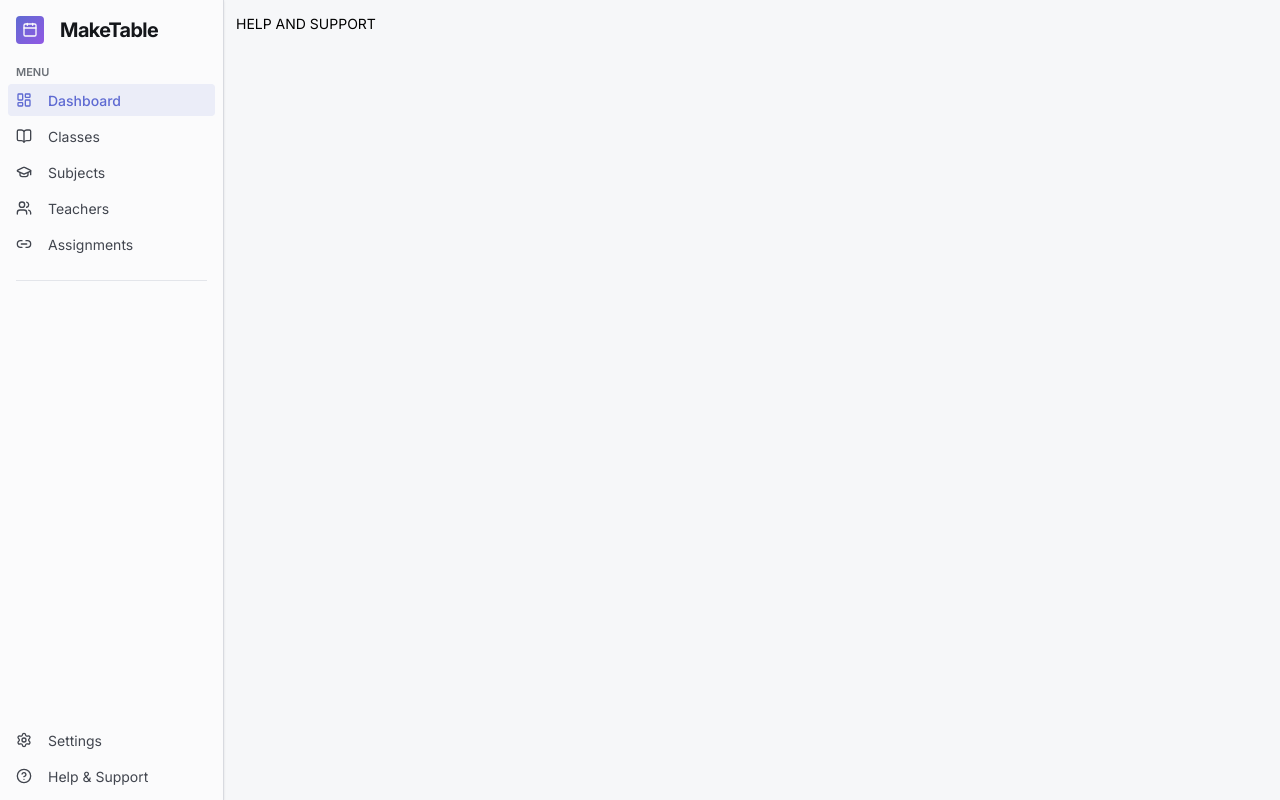
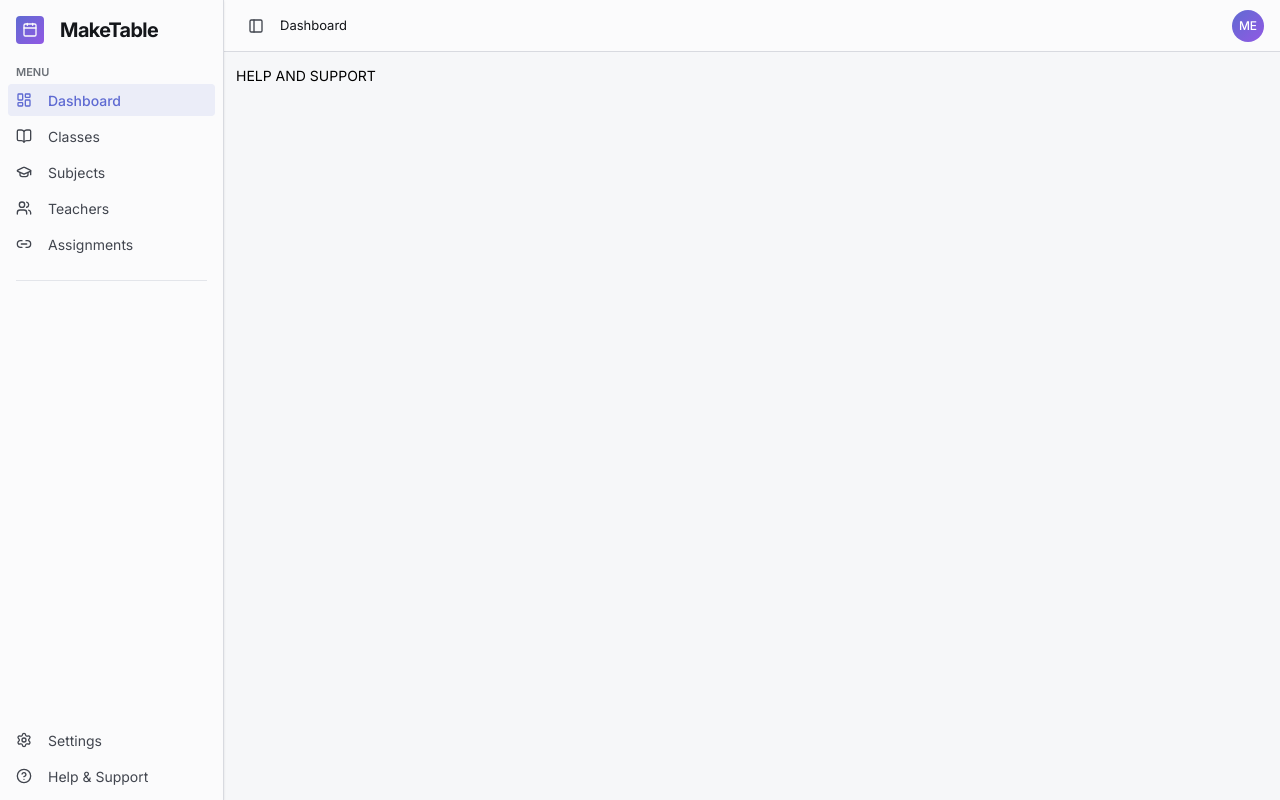
Before and after one commit to asifali411/Make-Table-App, a React (Vite) app: page /help in a window 1280 px wide. Built offline with nearby package versions, Linux system fonts and the light colour scheme.

Commit message:
feat: implement Topbar component and enhance Navbar with sidebar toggle functionality

```diff
--- a/src/shared/components/navbar/Navbar.tsx
+++ b/src/shared/components/navbar/Navbar.tsx
@@ -9,9 +9,10 @@ import {
   Calendar,
   type LucideProps,
 } from "lucide-react";
+import { useState } from "react";
 import { useNavigate, Outlet } from "react-router-dom";
+import Topbar from "../topbar/Topbar";
 import styles from "./styles/Navbar.module.css";
-import { useState } from "react";
 
 // --- Types ------------------------------------------------------------------------
 
@@ -47,6 +48,7 @@ const Navbar = () => {
 
   const navigate = useNavigate();
   const [acitveLink, setActiveLink] = useState<HrefType>("/");
+  const [collapsed, setCollapsed] = useState(false);
 
   const handleNavigation = (href: HrefType) => {
     setActiveLink(href);
@@ -55,7 +57,7 @@ const Navbar = () => {
 
   return (
     <div className={styles.app}>
-      <div className={styles.sidebarWrapper}>
+      <section className={styles.sidebarWrapper}>
         <div className={styles.sidebar}>
           <div className={styles.content}>
             <div className={styles.brand}>
@@ -101,11 +103,14 @@ const Navbar = () => {
             </div>
           </div>
         </div>
-      </div>
+      </section>
 
-      <main>
-        <Outlet />
-      </main>
+      <section className={styles.right}>
+        <Topbar onToggleSidebar={() => setCollapsed((prev) => !prev)}/>
+          <main>
+            <Outlet />
+          </main>
+      </section>
     </div>
   );
 }
--- a/src/shared/components/navbar/styles/Navbar.module.css
+++ b/src/shared/components/navbar/styles/Navbar.module.css
@@ -1,5 +1,12 @@
 .app {
   display: flex;
+}
+
+.right {
+  display: flex;
+  flex-direction: column;
+  width: 100%;
+  height: 100%;
 }
 
 .sidebarWrapper {
--- /dev/null
+++ b/src/shared/components/topbar/Topbar.tsx
@@ -0,0 +1,54 @@
+import { PanelLeft } from "lucide-react";
+import { useNavigate, useLocation } from "react-router-dom";
+
+import { Breadcrumb } from "./types/topbar.types";
+import styles from "./styles/Topbar.module.css";
+
+interface TopbarProps {
+  onToggleSidebar?: () => void;
+}
+
+export default function Topbar({
+  onToggleSidebar,
+}: TopbarProps) {
+
+  const userInitial = "ME";
+  const breadcrumb: Breadcrumb = {
+    label: "Dashboard",
+    href: "/",
+  };
+
+  const navigate = useNavigate();
+  const location = useLocation();
+
+  return (
+    <>
+      <header className={styles.topbar}>
+        <button
+          type="button"
+          className={styles.iconButton}
+          onClick={onToggleSidebar}
+          aria-label="Toggle sidebar"
+        >
+          <PanelLeft size={16} />
+        </button>
+
+        <nav aria-label="breadcrumb" className={styles.breadcrumb}>
+          <ol className={styles.breadcrumbList}>
+            <li className={styles.breadcrumbItem} onClick={() => navigate(breadcrumb.href)}>
+              <span aria-current="page" className={styles.breadcrumbCurrent}>
+                {breadcrumb.label}
+              </span>
+            </li>
+          </ol>
+        </nav>
+
+        <div className={styles.spacer} />
+
+        <div className={styles.avatar}>
+          <span className={styles.avatarLabel}>{userInitial}</span>
+        </div>
+      </header>
+    </>
+  );
+}
--- /dev/null
+++ b/src/shared/components/topbar/styles/Topbar.module.css
@@ -0,0 +1,92 @@
+.topbar {
+  display: flex;
+  align-items: center;
+  gap: var(--space-2);
+  height: 56px;
+  padding: 0 var(--space-4);
+  border-bottom: 1px solid var(--color-border-primary);
+  background-color: var(--color-surface);
+}
+
+.iconButton {
+  display: inline-flex;
+  align-items: center;
+  justify-content: center;
+  flex-shrink: 0;
+  width: var(--space-7);
+  height: var(--space-7);
+  border: none;
+  border-radius: var(--radius-button);
+  background: transparent;
+  color: var(--color-text-secondary);
+  cursor: pointer;
+  transition: background-color var(--transition-fast), color var(--transition-fast);
+}
+
+.iconButton:hover {
+  background-color: var(--color-surface-hover);
+  color: var(--color-text-primary);
+}
+
+.iconButton:focus-visible {
+  outline: 2px solid var(--color-border-focus);
+  outline-offset: 2px;
+}
+
+.iconButton svg {
+  pointer-events: none;
+  width: 16px;
+  height: 16px;
+  flex-shrink: 0;
+}
+
+.breadcrumb {
+  display: flex;
+}
+
+.breadcrumbList {
+  display: flex;
+  flex-wrap: wrap;
+  align-items: center;
+  gap: var(--space-2);
+  word-break: break-word;
+  font-size: var(--font-size-md);
+  line-height: 1.25rem;
+  color: var(--color-text-tertiary);
+  list-style: none;
+  margin: 0;
+  padding: 0;
+}
+
+.breadcrumbItem {
+  display: inline-flex;
+  align-items: center;
+  gap: var(--space-2);
+}
+
+.breadcrumbCurrent {
+  font-weight: 400;
+  color: var(--color-text-primary);
+}
+
+.spacer {
+  flex: 1;
+}
+
+.avatar {
+  display: flex;
+  align-items: center;
+  justify-content: center;
+  flex-shrink: 0;
+  width: var(--space-7);
+  height: var(--space-7);
+  border-radius: var(--radius-round);
+  background: var(--color-gradient-primary);
+}
+
+.avatarLabel {
+  font-size: var(--font-size-sm);
+  font-weight: 500;
+  line-height: 1rem;
+  color: var(--color-text-inverse);
+}
--- /dev/null
+++ b/src/shared/components/topbar/types/topbar.types.ts
@@ -0,0 +1,4 @@
+export interface Breadcrumb {
+  label: string;
+  href: `/${string}`;
+};
```
